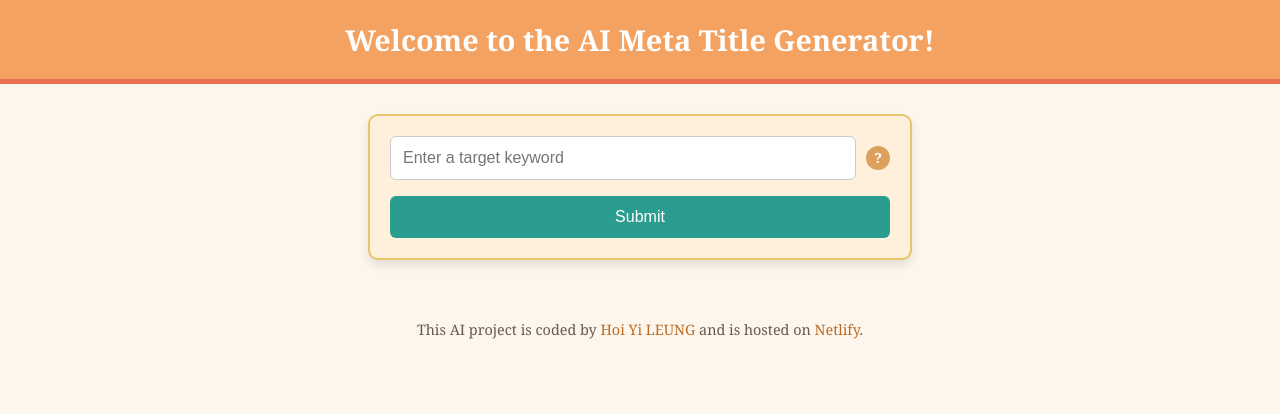
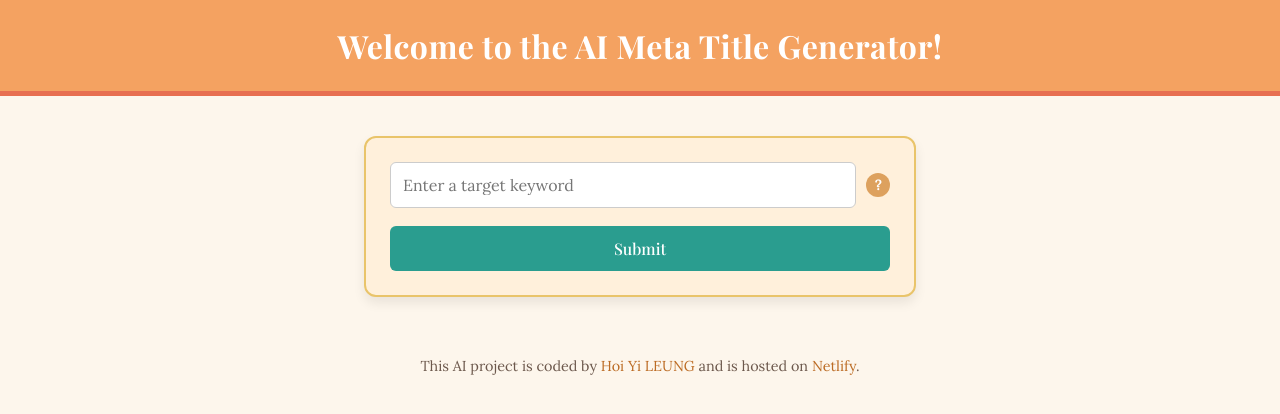
Before and after one commit to leunghoiyi/meta-title-generator, a plain HTML site: page index.html in a window 1280 px wide. Drawn offline with nearby package versions, Linux system fonts and the light colour scheme.

Commit message:
Update font

```diff
--- a/index.html
+++ b/index.html
@@ -7,6 +7,10 @@
     <link rel="stylesheet" href="src/style.css" />
     <script src="https://cdn.jsdelivr.net/npm/axios/dist/axios.min.js"></script>
     <script src="https://unpkg.com/typewriter-effect@latest/dist/core.js"></script>
+    <link
+      href="https://fonts.googleapis.com/css2?family=Playfair+Display:wght@500;700&family=Lora&display=swap"
+      rel="stylesheet"
+    />
   </head>
   <body>
     <header>
--- a/src/style.css
+++ b/src/style.css
@@ -1,5 +1,5 @@
 body {
-  font-family: "Georgia", serif;
+  font-family: "Lora", serif;
   background-color: #fdf6ec;
   color: #3a2e2e;
   margin: 0;
@@ -9,27 +9,29 @@ body {
 header {
   background-color: #f4a261;
   color: #fff;
-  padding: 20px;
+  padding: 24px;
   text-align: center;
   border-bottom: 5px solid #e76f51;
 }
 
 header h1 {
   margin: 0;
-  font-size: 1.8rem;
+  font-family: "Playfair Display", serif;
+  font-size: 2rem;
+  letter-spacing: 0.5px;
 }
 
 form {
   max-width: 500px;
-  margin: 30px auto;
-  padding: 20px;
+  margin: 40px auto;
+  padding: 24px;
   background-color: #fff0db;
   border: 2px solid #e9c46a;
-  border-radius: 10px;
+  border-radius: 12px;
   display: flex;
   flex-direction: column;
-  gap: 16px;
-  box-shadow: 0 5px 10px rgba(0, 0, 0, 0.1);
+  gap: 18px;
+  box-shadow: 0 6px 12px rgba(0, 0, 0, 0.08);
 }
 
 .hidden {
@@ -47,6 +49,7 @@ input.topic {
   flex-grow: 1;
   padding: 12px;
   font-size: 1rem;
+  font-family: "Lora", serif;
   border: 1px solid #ccc;
   border-radius: 6px;
   background-color: #fff;
@@ -82,6 +85,7 @@ input.topic {
   z-index: 10;
   width: 100%;
   pointer-events: none;
+  font-family: "Lora", serif;
 }
 
 .tooltip-wrapper:hover .tooltip-text {
@@ -98,6 +102,7 @@ input.submit-button {
   color: white;
   cursor: pointer;
   transition: background-color 0.3s ease;
+  font-family: "Playfair Display", serif;
 }
 
 input.submit-button:hover {
@@ -113,6 +118,10 @@ input.submit-button:hover {
   padding: 20px;
   border-radius: 10px;
   white-space: pre-line;
+  font-family: "Playfair Display", serif;
+  font-size: 1.2rem;
+  line-height: 1.5;
+  color: #4b3d3d;
 }
 
 footer {
@@ -121,6 +130,7 @@ footer {
   margin: 40px auto;
   padding: 20px;
   color: #6c584c;
+  font-family: "Lora", serif;
 }
 
 footer a {
```
